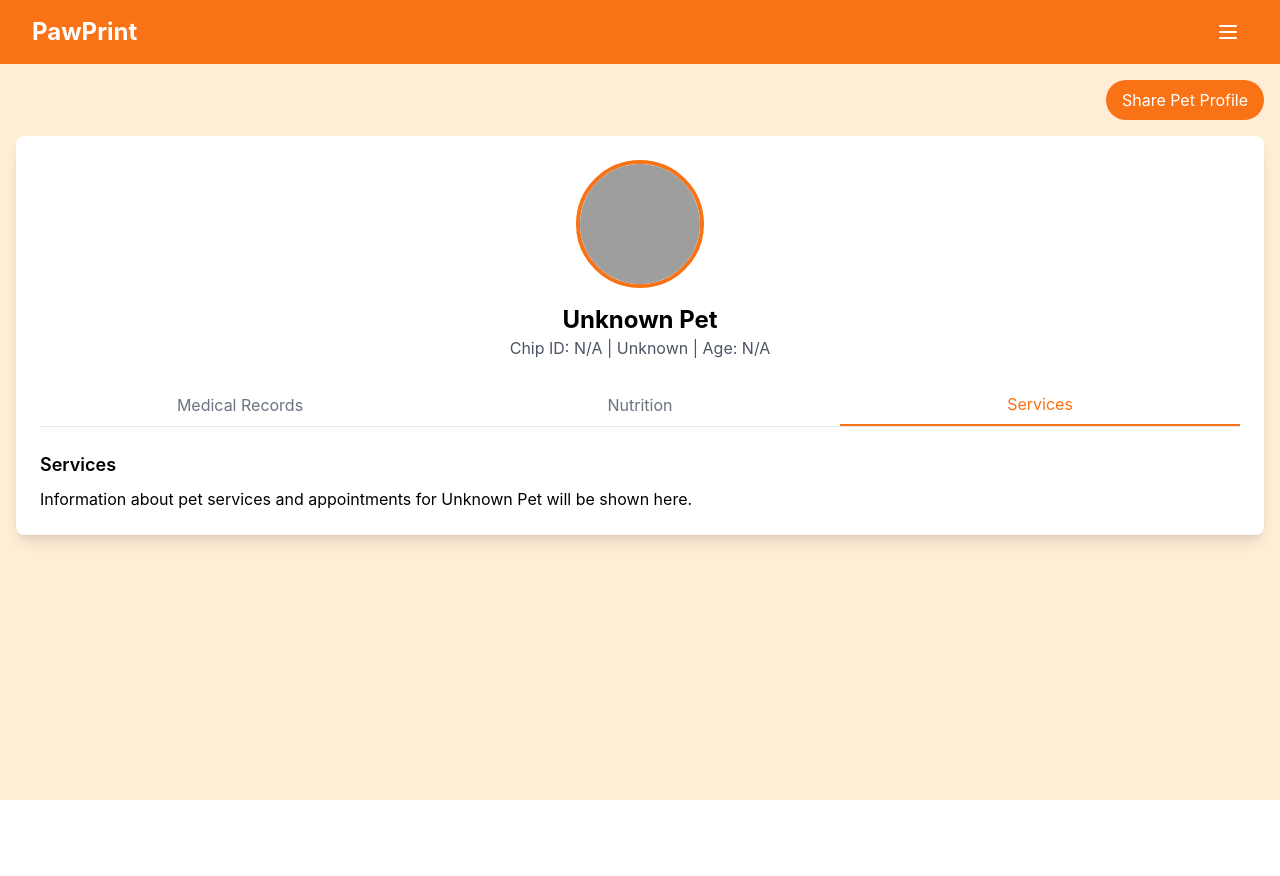
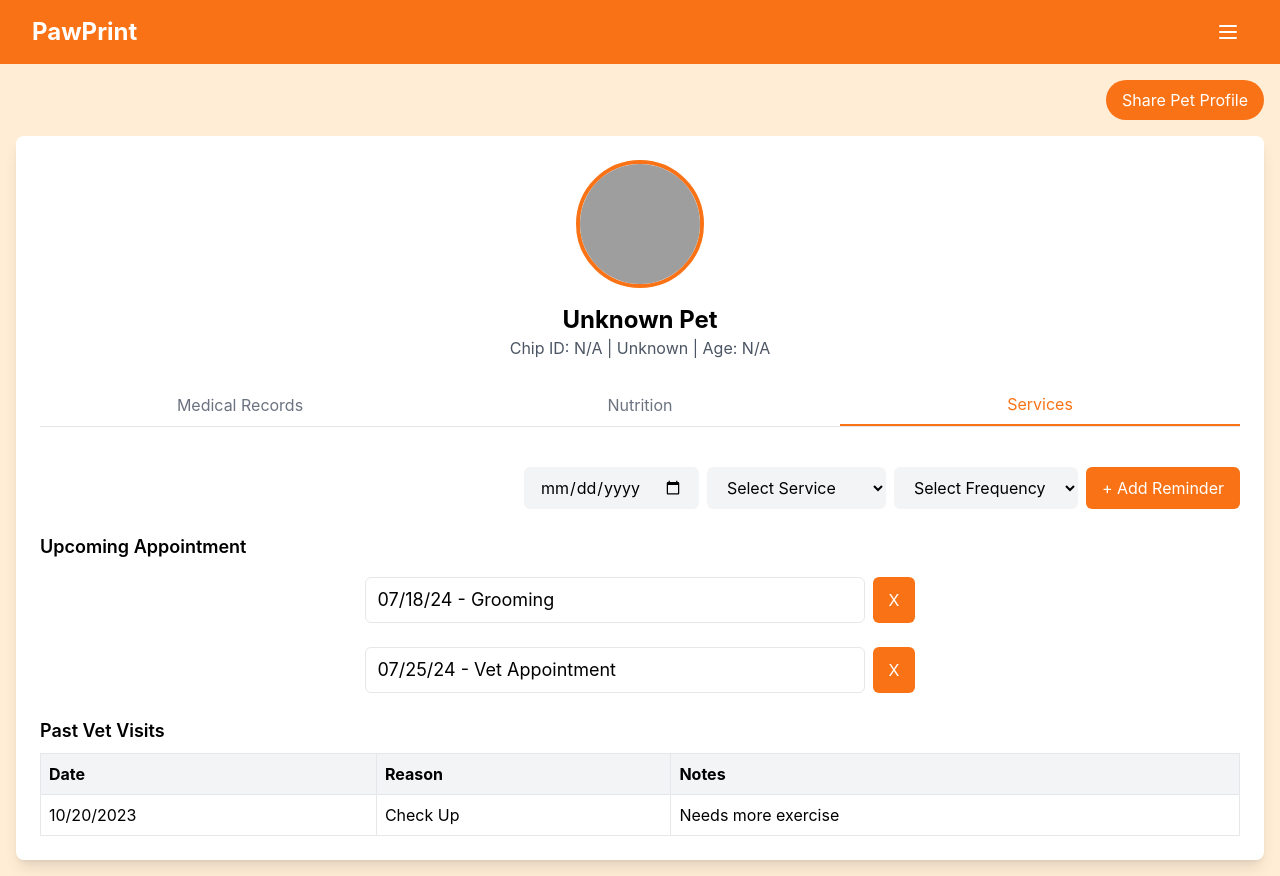
Before and after one commit to programmer4229/PawPrint, a React (Create React App) app in the folder frontend/: page /petprofile in a window 1280 px wide. Both pictures are taken after a click on the button "Services". Before the commit the page ends 800 px from the top, so only its background shows below. Built offline with nearby package versions, Linux system fonts and the light colour scheme; grey boxes are pictures that could not be loaded.

Commit message:
created a tab for services

```diff
--- a/frontend/src/components/PetProfile.jsx
+++ b/frontend/src/components/PetProfile.jsx
@@ -1,6 +1,7 @@
 import React, { useState } from 'react';
 import Navbar from './Navbar';
 import NutritionTab from './NutritionTab';
+import ServicesTab from './ServicesTab';
 
 const PetProfile = ({ pet }) => {
   const [activeTab, setActiveTab] = useState('medical');
@@ -25,6 +26,13 @@ const PetProfile = ({ pet }) => {
     setPet((prevPet) => ({
       ...prevPet,
       weightData: updatedWeightData,
+    }));
+  };
+
+  const updateServices = (updatedServices) => {
+    setPet((prevPet) => ({
+      ...prevPet,
+      services: updatedServices,
     }));
   };
 
@@ -136,8 +144,7 @@ const PetProfile = ({ pet }) => {
 
           {activeTab === 'services' && (
             <div>
-              <h3 className="text-lg font-semibold mb-2">Services</h3>
-              <p>Information about pet services and appointments for {petData.name} will be shown here.</p>
+              <ServicesTab pet={selectedPet} updateServices={updateServices}/>
             </div>
           )}
         </div>
--- /dev/null
+++ b/frontend/src/components/ServicesTab.jsx
@@ -0,0 +1,103 @@
+import React, { useState } from 'react';
+import { LineChart, Line, XAxis, YAxis, CartesianGrid, Tooltip, Legend, ResponsiveContainer } from 'recharts';
+
+const ServicesTab = ({ pet, updateServices }) => {
+  const [date, setDate] = useState('');
+  const [service, setService] = useState('');
+  const [frequency, setFrequency] = useState('');
+
+  const handleReminder = (e) => {
+    e.preventDefault();
+  };
+
+
+  return (
+    <div>
+      <div className='right-side-div' style={{display:"flex", justifyContent:"flex-end"}}>
+        <form className="mt-4 mb-6 flex space-x-2" onSubmit={handleReminder}>
+          <input
+            type="date"
+            placeholder='07/10/23'
+            value={date}
+            onChange={(e) => setDate(e.target.value)}
+            className='px-4 py-2 bg-gray-100 rounded-md hover:bg-gray-200 focus:outline-none focus:ring-2 focus:ring-orange-500 focus:ring-offset-2'
+            required
+          />
+          <select
+            type="service"
+            placeholder='Select Service'
+            value={service}
+            onChange={(e) => setService(e.target.value)}
+            className='px-4 py-2 bg-gray-100 rounded-md hover:bg-gray-200 focus:outline-none focus:ring-2 focus:ring-orange-500 focus:ring-offset-2'
+            required
+          >
+            <option value="">Select Service</option>
+            <option value="vet">Vet Appointment</option>
+            <option value="groom">Grooming</option>
+            <option value="train">Training</option>
+          </select>
+          <select
+            type="frequency"
+            placeholder='Select Frequency'
+            value={frequency}
+            onChange={(e) => setFrequency(e.target.value)}
+            className='px-4 py-2 bg-gray-100 rounded-md hover:bg-gray-200 focus:outline-none focus:ring-2 focus:ring-orange-500 focus:ring-offset-2'
+          >
+            <option value="">Select Frequency</option>
+            <option value="once">One Time</option>
+            <option value="week">Weekly</option>
+            <option value="biMonth">Bi-Monthly</option>
+            <option value="month">Monthly</option>
+            <option value="year">Yearly</option>
+          </select>
+          <button className="px-4 py-2 bg-orange-500 text-white rounded-md hover:bg-orange-600 focus:outline-none focus:ring-2 focus:ring-orange-500 focus:ring-offset-2">
+            + Add Reminder
+          </button>
+        </form>
+      </div>
+      <h3 className="text-lg font-semibold mb-2">Upcoming Appointment</h3>
+
+      <div className="mt-4 flex justify-center space-x-2 mb-6">
+        <div style={{width:"500px"}}
+        className="text-lg px-3 py-2 border rounded-md focus:outline-none focus:ring-2 focus:ring-orange-500">
+          <span>07/18/24 - Grooming</span>
+        </div>
+        <button className="px-4 py-2 bg-orange-500 text-white rounded-md hover:bg-orange-600 focus:outline-none focus:ring-2 focus:ring-orange-500 focus:ring-offset-2">
+          X
+        </button>
+      </div>
+
+      <div className="mt-4 flex justify-center space-x-2 mb-6">
+        <div style={{width:"500px"}}
+        className="text-lg px-3 py-2 border rounded-md focus:outline-none focus:ring-2 focus:ring-orange-500">
+          <span>07/25/24 - Vet Appointment</span>
+        </div>
+        <button className="px-4 py-2 bg-orange-500 text-white rounded-md hover:bg-orange-600 focus:outline-none focus:ring-2 focus:ring-orange-500 focus:ring-offset-2">
+          X
+        </button>
+      </div>
+
+      <div>
+        <h3 className="text-lg font-semibold mb-2">Past Vet Visits</h3>
+        <table className="w-full border-collapse">
+          <thead>
+            <tr className="bg-gray-100">
+              <th className="border p-2 text-left">Date</th>
+              <th className="border p-2 text-left">Reason</th>
+              <th className="border p-2 text-left">Notes</th>
+            </tr>
+          </thead>
+          <tbody>
+            <tr>
+              <td className="border p-2">10/20/2023</td>
+              <td className="border p-2">Check Up</td>
+              <td className="border p-2">Needs more exercise</td>
+            </tr>
+          </tbody>
+        </table>
+      </div>
+    </div>
+  );
+};
+
+export default ServicesTab;
```
